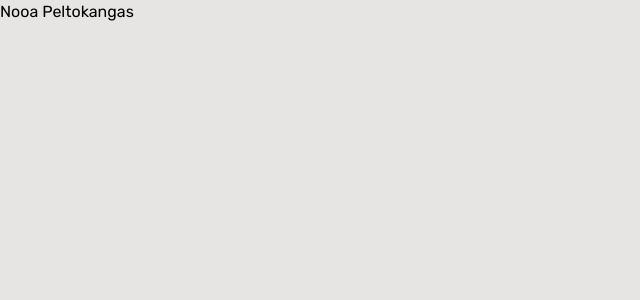
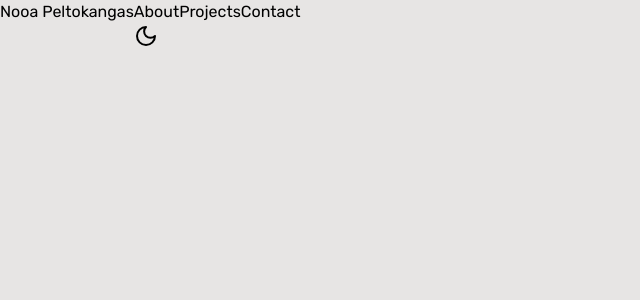
Before and after one commit to nooa-p/nooa-p.github.io, a React (Vite) app: page / in a window 1280 px wide. Shown: the top 300 px of the page, without its empty margins (0-640 px from the left). Built offline with nearby package versions, Linux system fonts and the light colour scheme.

Commit message:
simple dark mode toggle

```diff
--- a/src/App.jsx
+++ b/src/App.jsx
@@ -1,11 +1,6 @@
 import Header from "./components/Header"
 
 function App() {
-
-  if (window.matchMedia('(prefers-color-scheme: dark)').matches) {
-    document.getElementById('root').classList.add('dark')
-  }
-
   return (
     <div className="w-screen h-screen bg-stone-200 dark:bg-stone-800">
       <Header />
--- a/src/components/Header.jsx
+++ b/src/components/Header.jsx
@@ -1,9 +1,42 @@
+import { useState, useEffect } from "react"
+import { Moon, Sun } from "lucide-react"
+
+function Toggle() {
+  const [isDark, setIsDark] = useState(false)
+
+  useEffect(() => {
+    if (window.matchMedia('(prefers-color-scheme: dark)').matches) {
+      document.getElementById('root').classList.add('dark')
+      setIsDark(true)
+    }
+  }, [])
+
+  function handleClick() {
+    if (isDark) {
+      setIsDark(false)
+      document.getElementById('root').classList.remove('dark')
+    } else {
+      setIsDark(true)
+      document.getElementById('root').classList.add('dark')
+    }
+  }
+
+  if (isDark) {
+    return <Sun onClick={handleClick}/>
+  } else {
+    return <Moon onClick={handleClick}/>
+  }
+}
+
 function Header() {
   return (
-    <header>
+    <header className="flex flex-row">
       <h1>Nooa Peltokangas</h1>
       <nav>
-
+        <a href="/">About</a>
+        <a href="/">Projects</a>
+        <a href="/">Contact</a>
+        <Toggle />
       </nav>
     </header>
   )
```
